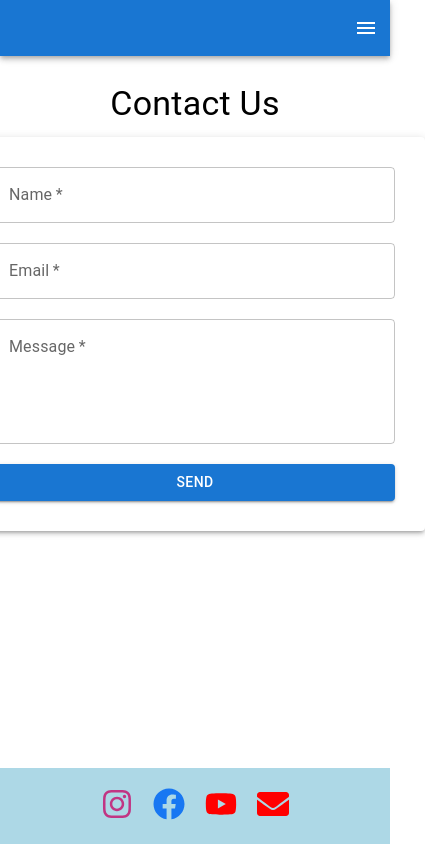
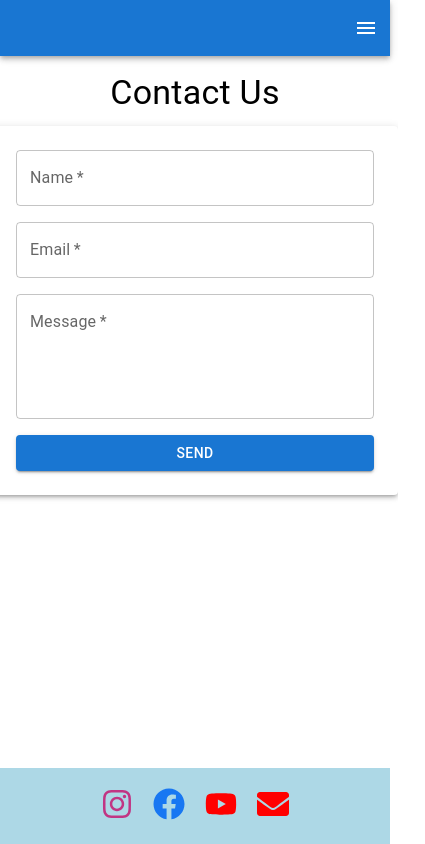
Before and after one commit to aynas2112/RightWrite, a React (Create React App) app: page /contact in a window 390 px wide. Shown: the whole page, 425 px wide, since content can reach past the window. Built offline with nearby package versions, Linux system fonts and the light colour scheme.

Commit message:
fixed responsiveness of about and Contact page

```diff
--- a/src/Screens/About.jsx
+++ b/src/Screens/About.jsx
@@ -13,6 +13,12 @@ const useStyles = makeStyles((theme) => ({
     alignItems: 'center', // Center content horizontally
     justifyContent: 'center', // Center content vertically
     minHeight: '100vh', // Ensure the container takes at least the full viewport height
+  },
+  nameContainer: {
+    display: 'flex',
+    flexDirection: 'column',
+    alignItems: 'center', // Center content horizontally
+    marginBottom: theme.spacing(4), // Add margin at the bottom of the name
   },
   column: {
     display: 'flex',
@@ -38,7 +44,7 @@ const useStyles = makeStyles((theme) => ({
     marginLeft: theme.spacing(2), // Add margin to the right of the quote
   },
   paragraphs: {
-    marginTop: theme.spacing(6), // Add margin to the top of the paragraphs
+    marginTop: theme.spacing(2), // Add margin to the top of the paragraphs
   },
 }));
 
@@ -47,9 +53,11 @@ const About = () => {
 
   return (
     <div className={classes.root}>
-      <Typography variant="h1" gutterBottom>
-        Mamta Chawla
-      </Typography>
+      <div className={classes.nameContainer}>
+        <Typography variant="h1" gutterBottom>
+          Mamta Chawla
+        </Typography>
+      </div>
       <Grid container spacing={4}>
         {/* Left Column */}
         <Grid item xs={12} md={6} className={classes.column}>
--- a/src/Screens/Contact.jsx
+++ b/src/Screens/Contact.jsx
@@ -1,7 +1,6 @@
 import React, { useState } from 'react';
-import {  Typography, Paper, TextField, Button } from '@mui/material';
+import { Typography, Paper, TextField, Button } from '@mui/material';
 import { makeStyles } from '@mui/styles';
-
 
 const useStyles = makeStyles((theme) => ({
   root: {
@@ -9,17 +8,18 @@ const useStyles = makeStyles((theme) => ({
     flexDirection: 'column',
     alignItems: 'center',
     textAlign: 'center',
-    marginTop: '7%', // Add margin to push the content down
+    padding: theme.spacing(2), // Add padding to the root element
   },
   formContainer: {
-    width: '400px',
-    padding: '30px',
-    marginBottom: '20px', // Add margin to increase space between the form and footer
+    width: '100%',
+    maxWidth: '400px',
+    padding: theme.spacing(3),
+    marginBottom: theme.spacing(3), // Add margin to increase space between the form and footer
   },
   form: {
     display: 'flex',
     flexDirection: 'column',
-    gap: '20px',
+    gap: theme.spacing(2), // Add space between form elements
   },
 }));
 
@@ -52,10 +52,10 @@ const Contact = () => {
           message: '',
         });
       } else {
-        setMessage('Error submitting contact form. Please try again later.');
+        setMessage('Error submitting the contact form. Please try again later.');
       }
     } catch (error) {
-      setMessage('Error submitting contact form. Please try again later.');
+      setMessage('Error submitting the contact form. Please try again later.');
       console.error('Error:', error);
     }
   };
```
